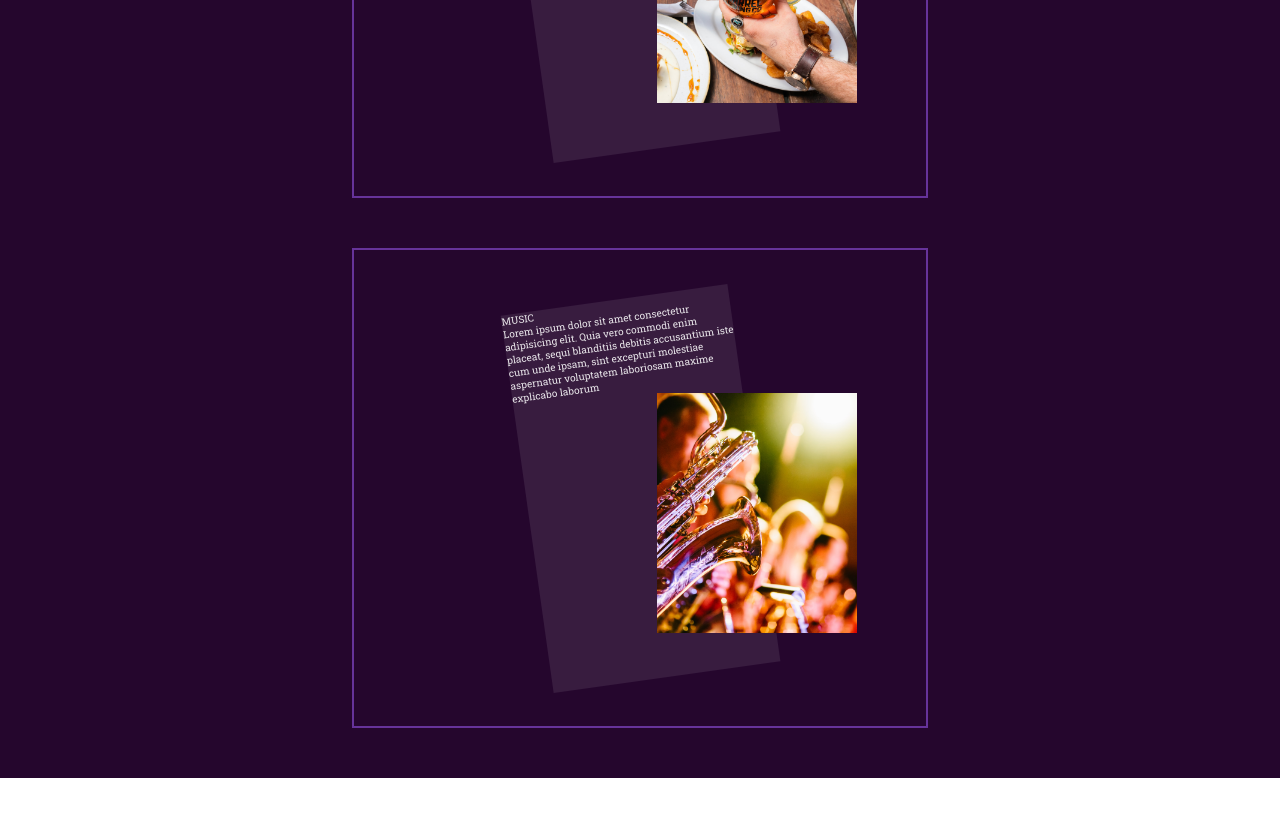
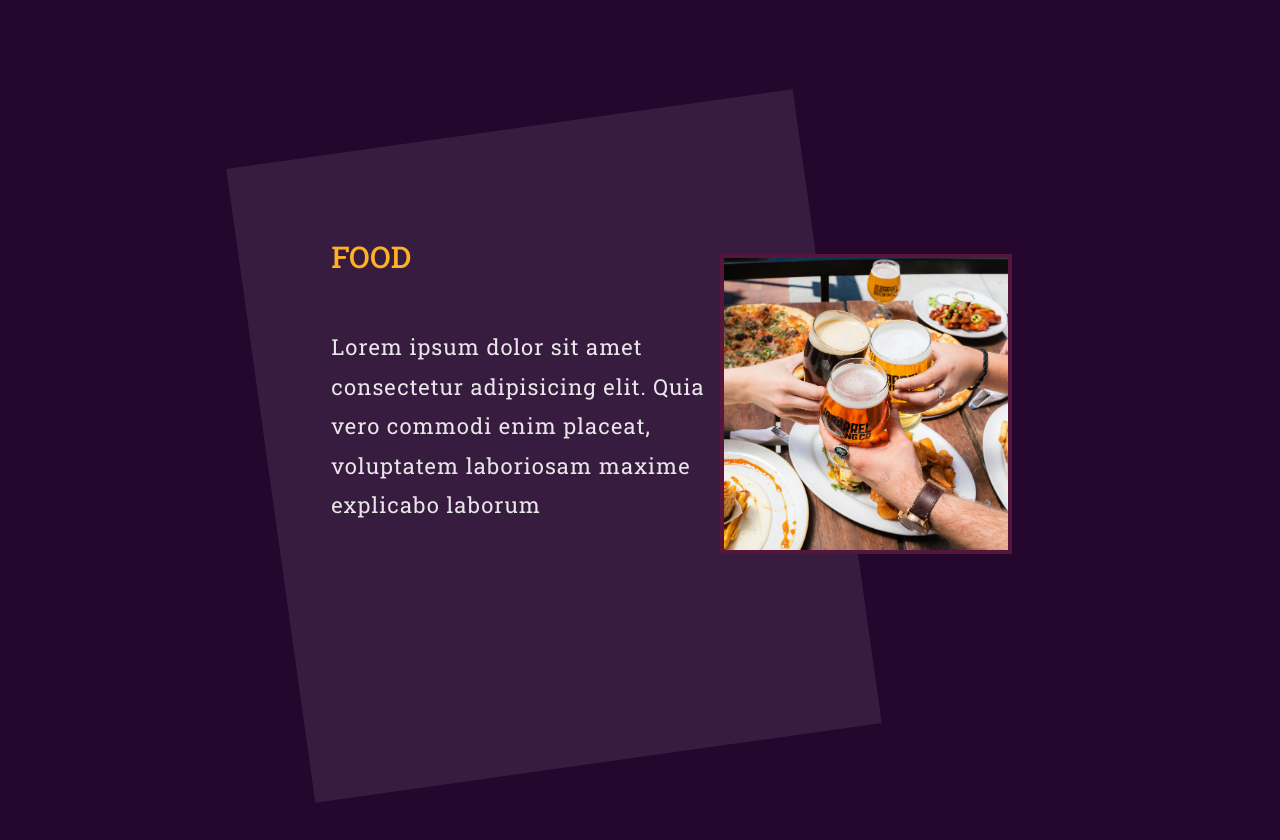
Before and after one commit to jmoseka/Haloween-Event-Responsive, a website: page index.html in a window 1280 px wide. Shown: the part 1880-2720 px from the top of the page. Before the commit the page ends 2658 px from the top, so only its background shows below. Drawn offline with Linux system fonts and the light colour scheme.

Commit message:
Add cards

```diff
--- a/css/general.css
+++ b/css/general.css
@@ -50,12 +50,12 @@ medium: 11px
   --orange: #e76d38;
   --dark_orange: #b9572d;
   --lightest_purple: #e9e6ea;
-  --blue: #091e42;
-  --dark-orange: #ff6b00;
+  --dark_pink: #54163A;
 }
 
 * {
   margin: 0;
+  padding: 0;
   box-sizing: border-box;
 }
 
@@ -64,11 +64,16 @@ html {
 
   /* Percentage of users browser font size setting */
   font-size: 62.5%;
+  margin: 0;
+  padding: 0;
 }
 
 body {
   color: var(--lightest_purple);
   font-family: 'Roboto Slab', serif;
+  margin: 0;
+  padding: 0;
+
 }
 
 .container {
@@ -78,6 +83,8 @@ body {
 .grid {
   display: grid;
 }
+
+/* 10 / 12 / 14 / 16 / 18 / 20 / 24 / 30 / 36 / 44 / 52 / 62 / 74 / 86 / 98 */
 
 .heading-primary {
   font-weight: 700;
@@ -120,3 +127,6 @@ body {
 .highlight-yellow {
   color: var(--yellow);
 }
+
+/*  Font sizes (px)
+    10 / 12 / 14 / 16 / 18 / 20 / 24 / 30 / 36 / 44 / 52 / 62 / 74 / 86 / 98 */
--- a/css/style.css
+++ b/css/style.css
@@ -16,6 +16,7 @@
   font-size: 2.4rem;
   color: var(--lightest_purple);
   height: 12rem;
+
 }
 
 .main-header a {
@@ -29,6 +30,7 @@
   display: flex;
   gap: 4.8rem;
   align-items: center;
+  flex-wrap: wrap;
 }
 
 .main-nav-link li {
@@ -72,9 +74,8 @@
 
 /* programme sections */
 .section-programme {
-
-    background-color: var(--purple);
-  }
+  background-color: var(--purple);
+}
 
 /* 2 / 4 / 8 / 12 / 16 / 24 / 32 / 48 / 64 / 80 / 96 / 128 */
 .heading-program {
@@ -85,40 +86,57 @@
     display: flex;
     flex-direction: column;
     align-items: center;
+    justify-content: center;
+    margin-top: 7%;
+    gap: 24rem;
 }
 
-.cards {
+.card-box {
     position: relative;
-    display: flex;
-    width: 50%;
-    height: 48rem;
-    border: 2px solid rebeccapurple;
-    margin-bottom: 5rem;
+    display: grid;
+    grid-template-columns: 0.5fr 0.15fr;
     align-items: center;
     justify-content: center;
+    height: 64rem;
 }
 
 .card-text-box {
-    background: rgb(124, 106, 129, 22%);
-    height: 80%;
-    width: 40%;
-    transform: rotate(-8deg);
+  height: 100%;
+  background: rgb(124, 106, 129, 22%);
+  transform: rotate(-8deg);
+}
+
+
+
+.card-text {
+  padding: 2rem 8rem 0 8rem;
+  transform: rotate(8deg);
+}
+
+.card-title {
+  font-size: 3.0rem;
+  line-height: 2;
+  margin: 8rem 0 4rem 0;
+  font-weight: 500;
+}
+
+.card-description {
+  font-size: 2.2rem;
+  line-height: 1.8;
+  letter-spacing: 1px;
 }
 
 .card-img {
-    position: absolute;
-    right: 12%;
-
-    top: 30%;
-    width: 20rem;
     overflow-y: hidden;
+    z-index: 100;
+    margin-top: -8rem;
+    margin-left: -12rem;
 }
 
 .card-img img {
-    background: yellow;
     object-fit: cover;
-
     width: 100%;
-    height: 24rem;
+    height: 30rem;
+    border: 4px solid var(--dark_pink);
 
 }
--- a/index.html
+++ b/index.html
@@ -49,12 +49,13 @@
             <h2 class="heading-secondary heading-program container">WHATS GOING ON HERE ?</h2>
 
             <div class="programme-cards container">
-                <div class="cards">
+                <div class="card-box">
                     <div class="card-text-box">
-                        <div class="card-title">FUN</div>
-                        <div class="card-description">Lorem ipsum dolor sit amet consectetur adipisicing elit.
-                            Quia vero commodi enim placeat, sequi blanditiis debitis accusantium iste cum unde ipsam,
-                            sint excepturi molestiae aspernatur voluptatem laboriosam maxime explicabo laborum</div>
+                        <div class="card-text">
+                            <div class="card-title highlight-yellow">FUN</div>
+                            <div class="card-description">Lorem ipsum dolor sit amet consectetur adipisicing elit.
+                            Quia vero commodi enim placeat, voluptatem laboriosam maxime explicabo laborum</div>
+                        </div>
                     </div>
 
                     <div class="card-img">
@@ -62,31 +63,37 @@
                     </div>
                 </div>
 
-                <div class="cards">
+
+
+                <div class="card-box">
                     <div class="card-text-box">
-                        <div class="card-title">FOOD</div>
-                        <div class="card-description">Lorem ipsum dolor sit amet consectetur adipisicing elit.
-                            Quia vero commodi enim placeat, sequi blanditiis debitis accusantium iste cum unde ipsam,
-                            sint excepturi molestiae aspernatur voluptatem laboriosam maxime explicabo laborum</div>
+                        <div class="card-text">
+                            <div class="card-title highlight-yellow">FOOD</div>
+                            <div class="card-description">Lorem ipsum dolor sit amet consectetur adipisicing elit.
+                            Quia vero commodi enim placeat, voluptatem laboriosam maxime explicabo laborum</div>
+                        </div>
                     </div>
 
                     <div class="card-img">
-                        <img src="img/food.jpg" alt="People enjoying food">
+                        <img src="img/food.jpg" alt="People on merry-go-round">
                     </div>
                 </div>
 
-                <div class="cards">
+                <div class="card-box">
                     <div class="card-text-box">
-                        <div class="card-title">MUSIC</div>
-                        <div class="card-description">Lorem ipsum dolor sit amet consectetur adipisicing elit.
-                            Quia vero commodi enim placeat, sequi blanditiis debitis accusantium iste cum unde ipsam,
-                            sint excepturi molestiae aspernatur voluptatem laboriosam maxime explicabo laborum</div>
+                        <div class="card-text">
+                            <div class="card-title highlight-yellow">MUSIC</div>
+                            <div class="card-description">Lorem ipsum dolor sit amet consectetur adipisicing elit.
+                            Quia vero commodi enim placeat, voluptatem laboriosam maxime explicabo laborum</div>
+                        </div>
                     </div>
 
                     <div class="card-img">
-                        <img src="img/music.jpg" alt="Person playing a saxaphone">
+                        <img src="img/music.jpg" alt="People on merry-go-round">
                     </div>
                 </div>
+
+
             </div>
         </section>
     </main>
```
